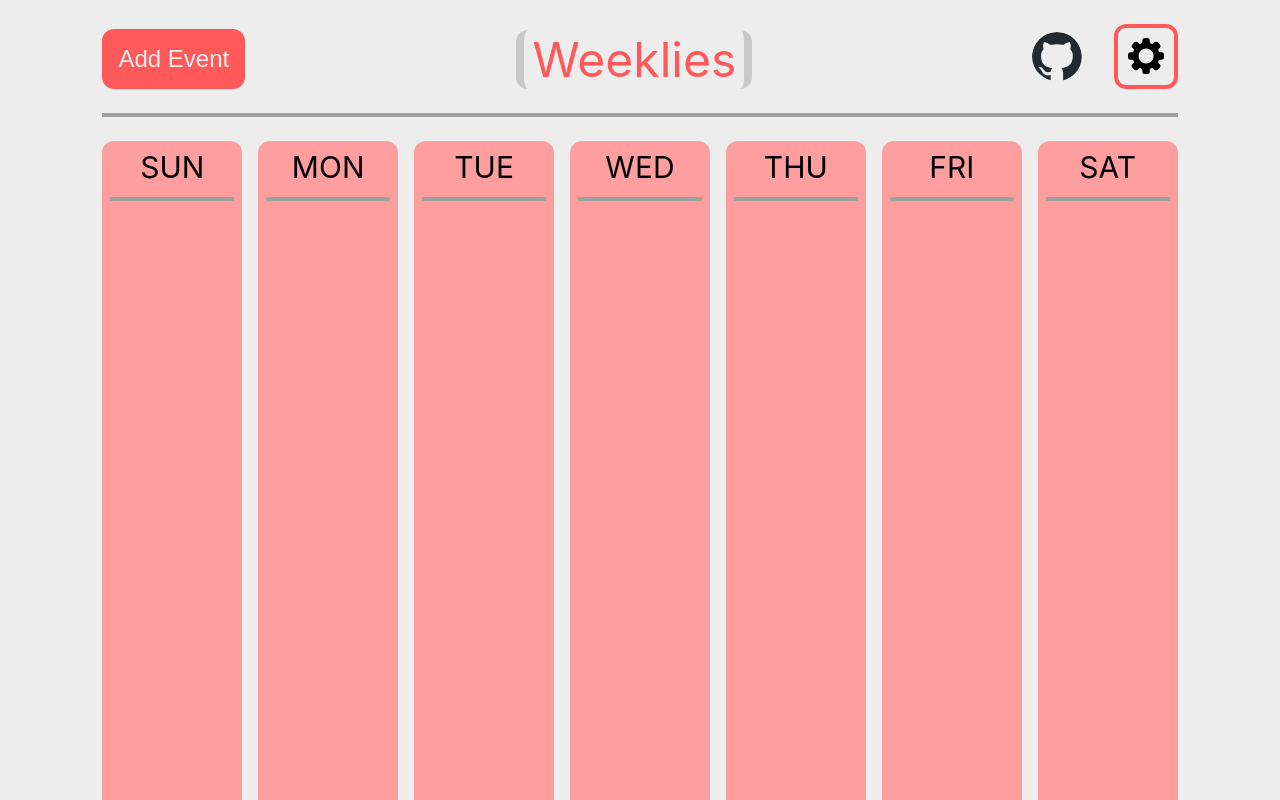
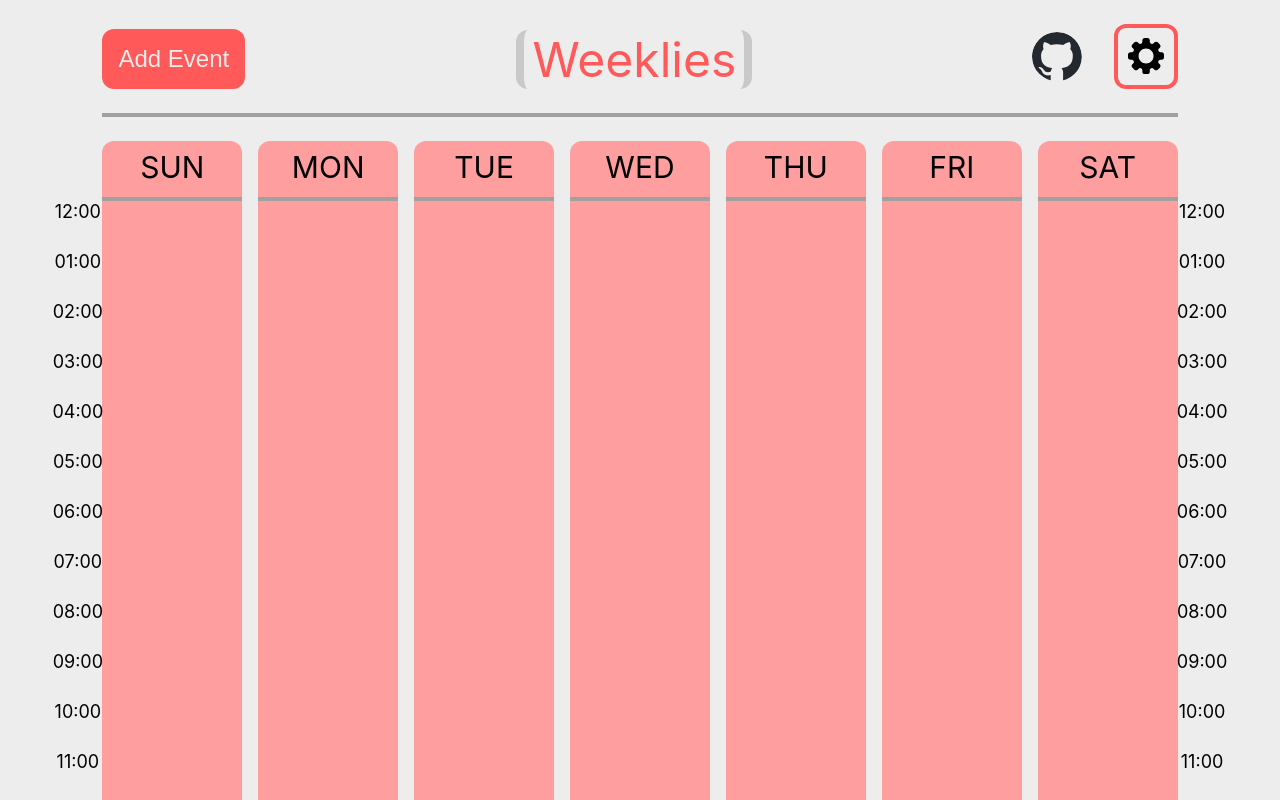
Before and after one commit to blloop/weeklies-alpha, a React (Create React App) app: page / in a window 1280 px wide. Shown: the top 800 px of the page. Built offline with nearby package versions, Linux system fonts and the light colour scheme.

Commit message:
add calendar timestamps

```diff
--- a/src/components/Calendar.js
+++ b/src/components/Calendar.js
@@ -1,8 +1,8 @@
 import React, { Component } from 'react';
 import NavBar from './NavBar';
 import EventList from './EventList';
-import TimeScale from './TimeScale';
 
+// Compare two events by hour, then minute
 let eventCompare = (ev1, ev2) => {
     return (
         ev1.hour - ev2.hour === 0 ?
--- a/src/components/EventList.js
+++ b/src/components/EventList.js
@@ -1,30 +1,35 @@
 import React, { Component } from 'react';
 
-let formEvent = (event, useMilitary) => {
+// Positions events on calendar based on time
+let formatEvent = (event, useMilitary) => {
     return (
         <div
             style={{
-                top: event.hour * 50,
+                top: 60 +
+                    (event.hour * 50) +
+                    (event.min === 30 ? 25 : 0),
                 zIndex: 24 - event.hour
             }}
             className={'event'}
-            key={event.title} >
+            key={event.title}>
             <p> {event.title} </p>
-            <p> {(useMilitary ?
-                `Time: ${event.hour}: ${event.min}` :
-                (event.hour > 11 ?
-                    `${(event.hour - 12 === 0 ?
-                        12 :
-                        event.hour - 12).toLocaleString(
-                            'en-US', { minimumIntegerDigits: 2 }
-                        )}:${event.min === 0 ? '00' : '30'} PM` :
-                    `${event.hour.toLocaleString(
-                        'en-US', { minimumIntegerDigits: 2 }
-                    )}:${event.min === 0 ? '00' : '30'} AM`
-                )
-            )} </p>
         </div >
     )
+}
+
+// Returns hourly intervals in a 12 hour span
+// Call twice for a full 24 hour span
+let scaleTime = () => {
+    return (
+        <>
+            <p>12:00</p><p>01:00</p>
+            <p>02:00</p><p>03:00</p>
+            <p>04:00</p><p>05:00</p>
+            <p>06:00</p><p>07:00</p>
+            <p>08:00</p><p>09:00</p>
+            <p>10:00</p><p>11:00</p>
+        </>
+    );
 }
 
 class EventList extends Component {
@@ -55,53 +60,59 @@ class EventList extends Component {
         return (
             <div className='eventlist'>
                 <div className='column' id='Sunday'>
+                    <div className='time-scale scale-left'>
+                        {scaleTime()}{scaleTime()}
+                    </div>
                     <p className='subtitle'> SUN </p>
                     <hr></hr>
                     {Sunday.map((event) => {
-                        return (formEvent(event));
+                        return (formatEvent(event));
                     })}
                 </div>
                 <div className='column' id='Monday'>
                     <p className='subtitle'> MON </p>
                     <hr></hr>
                     {Monday.map((event) => {
-                        return (formEvent(event));
+                        return (formatEvent(event));
                     })}
                 </div>
                 <div className='column' id='Tuesday'>
                     <p className='subtitle'> TUE </p>
                     <hr></hr>
                     {Tuesday.map((event) => {
-                        return (formEvent(event));
+                        return (formatEvent(event));
                     })}
                 </div>
                 <div className='column' id='Wednesday'>
                     <p className='subtitle'> WED </p>
                     <hr></hr>
                     {Wednesday.map((event) => {
-                        return (formEvent(event));
+                        return (formatEvent(event));
                     })}
                 </div>
                 <div className='column' id='Thursday'>
                     <p className='subtitle'> THU </p>
                     <hr></hr>
                     {Thursday.map((event) => {
-                        return (formEvent(event));
+                        return (formatEvent(event));
                     })}
                 </div>
                 <div className='column' id='Friday'>
                     <p className='subtitle'> FRI </p>
                     <hr></hr>
                     {Friday.map((event) => {
-                        return (formEvent(event));
+                        return (formatEvent(event));
                     })}
                 </div>
                 <div className='column' id='Saturday'>
                     <p className='subtitle'> SAT </p>
                     <hr></hr>
                     {Saturday.map((event) => {
-                        return (formEvent(event));
+                        return (formatEvent(event));
                     })}
+                    <div className='time-scale scale-right'>
+                        {scaleTime()}{scaleTime()}
+                    </div>
                 </div>
             </div>
         )
--- a/src/index.css
+++ b/src/index.css
@@ -195,12 +195,17 @@ input {
 
 .close-button:hover {
   background-color: var(--dark-accent);
+  color: var(--base-white);
 }
 
 .settings-button {
   vertical-align: bottom;
   padding: 4px;
   margin-left: 24px;
+}
+
+.settings .thin-button {
+  margin: 8px;
 }
 
 .settings-button img {
@@ -212,7 +217,7 @@ input {
   align-items: center;
   justify-content: space-between;
   gap: 12px;
-  margin: 12px 0;
+  margin: 18px;
 }
 
 .settings-row input {
@@ -297,13 +302,17 @@ input {
 }
 
 .column {
-  height: 1500px;
+  height: 1260px;
   width: 13%;
-  padding: 8px;
-  border-radius: 12px;
+  border-radius: 12px 12px 0 0;
   background-color: var(--light-accent);
   transition: all 0.2s ease-in-out;
   position: relative;
+}
+
+.column .subtitle {
+  padding: 8px;
+  height: 56px;
 }
 
 .column p {
@@ -311,11 +320,28 @@ input {
 }
 
 .event {
+  position: absolute;
   left: 0;
   right: 0;
-  /* margin: 8px auto; */
+  height: 25px;
+  background-color: var(--base-lightgrey);
+}
+
+.time-scale {
   position: absolute;
-  background-color: var(--light-grey);
+  top: 60px;
+}
+
+.time-scale p {
+  height: 50px;
+}
+
+.scale-left {
+  left: -50px;
+}
+
+.scale-right {
+  right: -50px;
 }
 
 /* Responsive Styling */
@@ -327,7 +353,7 @@ input {
 
   .column {
     height: 200px;
-    width: 80%;
+    width: 70%;
     max-width: 100%;
     margin: 12px 10%;
   }
```
